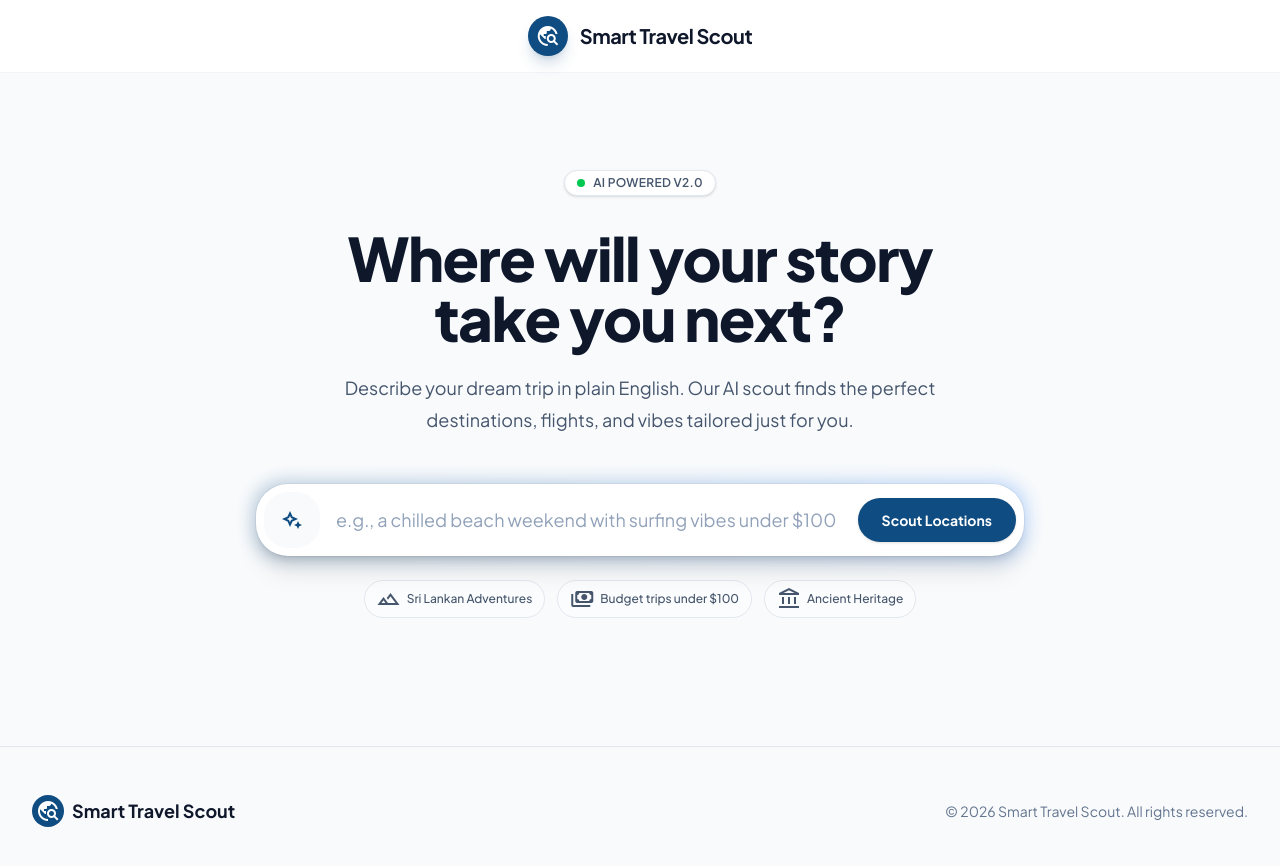
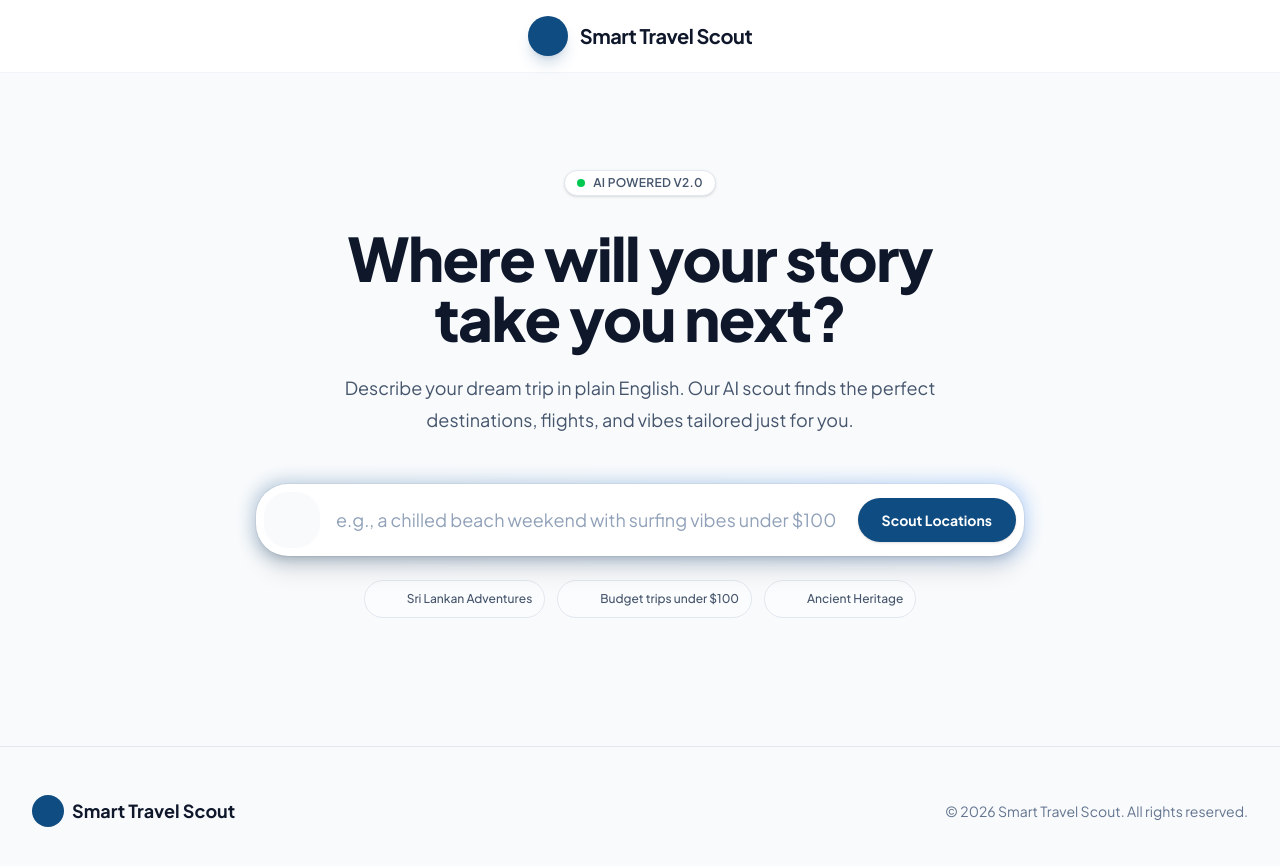
Before and after one commit to DihanWanasinghe/smart-travel-scout, a Next.js app: page / in a window 1280 px wide. Shown: the top 866 px of the page. Built offline with nearby package versions, Linux system fonts and the light colour scheme.

Commit message:
Fixed an Issue with Icon loading state

```diff
--- a/src/components/DestinationCard.tsx
+++ b/src/components/DestinationCard.tsx
@@ -1,5 +1,6 @@
 import { SearchResult } from "@/types";
 import Image from "next/image";
+import Icon from "./Icon";
 
 
 //Search Results are displayed as Cards via the DestinationCard component
@@ -35,12 +36,12 @@ export default function DestinationCard({ destination }: { destination: SearchRe
                 <div className="mt-6 flex-1">
                     <div className="rounded-xl bg-surface-light dark:bg-slate-800 p-4">
                         <div className="flex items-center gap-2 mb-3">
-                            <span className="material-symbols-outlined text-primary text-sm">psychology</span>
+                            <Icon name="psychology" className="text-primary text-sm" />
                             <span className="text-xs font-bold uppercase tracking-wide text-primary">Why this matches</span>
                         </div>
                         <div className="space-y-3">
                             <div className="flex items-start gap-3">
-                                <span className="material-symbols-outlined text-slate-400 text-lg mt-0.5">auto_awesome</span>
+                                <Icon name="auto_awesome" className="text-slate-400 text-lg mt-0.5" />
                                 <div className="flex flex-col gap-2">
                                     <p className="text-sm text-slate-600 dark:text-slate-300">
                                         {destination.reason}
--- a/src/components/Footer.tsx
+++ b/src/components/Footer.tsx
@@ -1,3 +1,5 @@
+import Icon from "./Icon";
+
 export default function Footer() {
     return (
         <footer className="bg-surface-light dark:bg-surface-dark border-t border-slate-200 dark:border-slate-800 py-12">
@@ -5,7 +7,7 @@ export default function Footer() {
                 <div className="flex flex-col md:flex-row justify-between items-center gap-6">
                     <div className="flex items-center gap-2">
                         <div className="flex size-8 items-center justify-center rounded-lg bg-primary text-white">
-                            <span className="material-symbols-outlined text-lg">travel_explore</span>
+                            <Icon name="travel_explore" className="text-lg" />
                         </div>
                         <span className="text-lg font-bold text-slate-900 dark:text-white">Smart Travel Scout</span>
                     </div>
--- a/src/components/Header.tsx
+++ b/src/components/Header.tsx
@@ -1,9 +1,11 @@
+import Icon from "./Icon";
+
 export default function Header() {
     return (
         <header className="sticky top-0 z-50 flex items-center justify-center border-b border-slate-100 dark:border-slate-800 bg-white/90 dark:bg-background-dark/90 backdrop-blur-md px-6 py-4 lg:px-12">
             <div className="flex items-center gap-3">
                 <div className="flex size-10 items-center justify-center rounded-xl bg-primary text-white shadow-lg shadow-primary/20">
-                    <span className="material-symbols-outlined text-2xl">travel_explore</span>
+                    <Icon name="travel_explore" className="text-2xl" />
                 </div>
                 <h2 className="text-xl font-bold tracking-tight text-slate-900 dark:text-white">Smart Travel Scout</h2>
             </div>
--- a/src/components/Hero.tsx
+++ b/src/components/Hero.tsx
@@ -4,6 +4,8 @@ interface HeroProps {
     onSearch: (val: string) => void;
     isSearching: boolean;
 }
+
+import Icon from "./Icon";
 
 export default function Hero({ searchQuery, setSearchQuery, onSearch, isSearching }: HeroProps) {
     // Why is state lifted up to page.tsx instead of keeping it entirely within Hero?
@@ -36,7 +38,9 @@ export default function Hero({ searchQuery, setSearchQuery, onSearch, isSearchin
                         <div className="absolute -inset-1 rounded-2xl bg-gradient-to-r from-primary to-secondary opacity-25 blur transition duration-1000 group-hover:opacity-50 group-hover:duration-200"></div>
                         <div className="relative flex flex-col md:flex-row items-stretch md:items-center gap-2 md:gap-0 rounded-2xl bg-white dark:bg-slate-800 p-2 shadow-xl ring-1 ring-slate-900/5">
                             <div className="hidden md:flex h-14 w-14 flex-none items-center justify-center rounded-xl bg-slate-50 dark:bg-slate-700 text-primary dark:text-secondary">
-                                <span className="material-symbols-outlined text-3xl">magic_button</span>
+                                {/* The text is hidden (transparent) by default until the material-symbols font loads,
+                                    preventing the raw "magic_button" text from flashing on the screen. */}
+                                <Icon name="magic_button" className="text-3xl" />
                             </div>
                             <input
                                 className="flex-auto bg-transparent border-0 px-4 py-4 md:py-3 text-lg text-slate-900 dark:text-white placeholder:text-slate-400 focus:ring-0 outline-none text-center md:text-left"
@@ -62,19 +66,19 @@ export default function Hero({ searchQuery, setSearchQuery, onSearch, isSearchin
                         <button
                             onClick={() => setSearchQuery("Sri Lankan Adventures")}
                             className="inline-flex cursor-pointer items-center gap-1.5 rounded-full border border-slate-200 dark:border-slate-700 bg-white/50 dark:bg-slate-800/50 px-3 py-1.5 text-xs font-medium text-slate-600 dark:text-slate-300 hover:bg-white hover:border-primary/50 transition-colors">
-                            <span className="material-symbols-outlined text-[16px]">landscape</span>
+                            <Icon name="landscape" className="text-[16px]" />
                             Sri Lankan Adventures
                         </button>
                         <button
                             onClick={() => setSearchQuery("Budget trips under $100")}
                             className="inline-flex cursor-pointer items-center gap-1.5 rounded-full border border-slate-200 dark:border-slate-700 bg-white/50 dark:bg-slate-800/50 px-3 py-1.5 text-xs font-medium text-slate-600 dark:text-slate-300 hover:bg-white hover:border-primary/50 transition-colors">
-                            <span className="material-symbols-outlined text-[16px]">payments</span>
+                            <Icon name="payments" className="text-[16px]" />
                             Budget trips under $100
                         </button>
                         <button
                             onClick={() => setSearchQuery("Ancient Heritage")}
                             className="inline-flex cursor-pointer items-center gap-1.5 rounded-full border border-slate-200 dark:border-slate-700 bg-white/50 dark:bg-slate-800/50 px-3 py-1.5 text-xs font-medium text-slate-600 dark:text-slate-300 hover:bg-white hover:border-primary/50 transition-colors">
-                            <span className="material-symbols-outlined text-[16px]">account_balance</span>
+                            <Icon name="account_balance" className="text-[16px]" />
                             Ancient Heritage
                         </button>
                     </div>
--- /dev/null
+++ b/src/components/Icon.tsx
@@ -0,0 +1,25 @@
+import React from 'react';
+
+/**
+ * Reusable Material Symbols Icon Component
+ *
+ * Automatically handles the "Flash of Unstyled Content" (FOUC) issue specifically for ligatures.
+ * It hides the raw text (like "magic_button") by making it transparent until the font loads and animates.
+ */
+export default function Icon({ name, className = "" }: { name: string, className?: string }) {
+    return (
+        <span
+            className={`material-symbols-outlined ${className}`}
+            style={{
+                color: 'inherit',
+                WebkitTextFillColor: 'transparent',
+                transition: 'initial'
+            }}
+            onAnimationStart={(e) => {
+                e.currentTarget.style.webkitTextFillColor = 'inherit';
+            }}
+        >
+            {name}
+        </span>
+    );
+}
--- a/src/components/Recommendations.tsx
+++ b/src/components/Recommendations.tsx
@@ -1,5 +1,6 @@
 import { SearchResult } from "@/types";
 import DestinationCard from "./DestinationCard";
+import Icon from "./Icon";
 
 interface RecommendationsProps {
     searchResults: SearchResult[];
@@ -49,7 +50,7 @@ export default function Recommendations({ searchResults, searchQuery, isSearchin
                 {/* Loading Overlay */}
                 {isSearching && (
                     <div className="absolute inset-0 flex flex-col items-center justify-center z-10">
-                        <span className="material-symbols-outlined text-primary text-5xl animate-spin mb-4">progress_activity</span>
+                        <Icon name="progress_activity" className="text-primary text-5xl animate-spin mb-4" />
                         <p className="text-slate-900 dark:text-white font-bold text-lg drop-shadow-md">
                             Scouting your next destination...
                         </p>
--- a/src/data/inventory.tsx
+++ b/src/data/inventory.tsx
@@ -8,7 +8,6 @@ export interface InventoryItem {
 
 // assessment data  provided in the project documentation
 // This is the data that the AI will use to generate the search results
-// The AI will use this data to generate the search results
 export const inventory: InventoryItem[] = [
   {
     id: 1,
```
